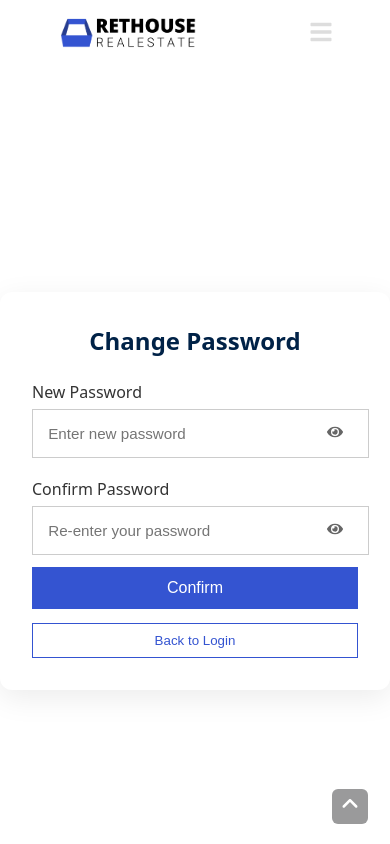
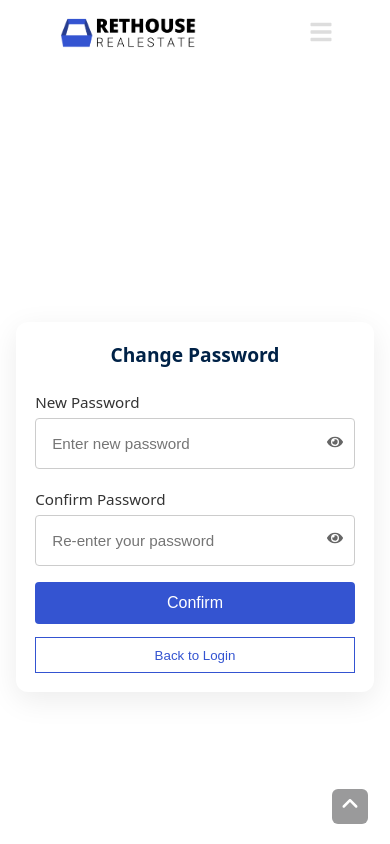
Before and after one commit to MAliDevx/Real-Statez-, a React (Vite) app: page /reset-password in a window 390 px wide. Shown: the top 844 px of the page. Built offline with nearby package versions, Linux system fonts and the light colour scheme.

Commit message:
Fixed the responsiveness

```diff
--- a/src/Auth/EmailVerify/verifyEmailStyle.js
+++ b/src/Auth/EmailVerify/verifyEmailStyle.js
@@ -10,10 +10,18 @@ export const AuthPageLayout = styled.div`
 export const FormCard = styled.div`
   padding: 2em;
   border-radius: 12px;
-  width: min(95%, 400px);
+  /* width: min(95%, 400px); */
+  width: 60%;
   background-color: #ffffff;
   box-shadow: 0 8px 30px rgba(0, 0, 0, 0.08);
+@media (min-width: 768px) {
+    width: 70%;
 
+}
+@media (min-width: 480px) {
+    width: 80%;
+
+}
   .form-title {
     text-align: center;
     margin-bottom: 1.5em;
@@ -61,13 +69,14 @@ export const FormCard = styled.div`
       position: relative;
 
       input {
-        width: 85%;
+        width: 100%;
         padding: 1em;
         padding-right: 3em;
         border: 1px solid #ccc;
         font-size: 0.95rem;
         outline: none;
         transition: 0.3s ease;
+        box-sizing: border-box;
       }
 
       input:focus {
--- a/src/Auth/Login/loginStyle.js
+++ b/src/Auth/Login/loginStyle.js
@@ -5,30 +5,50 @@ export const AuthPageLayout = styled.div`
   justify-content: center;
   align-items: center;
   min-height: 100vh;
+  padding: 1rem;
 `;
 
 export const FormCard = styled.div`
   padding: 2em;
   border-radius: 12px;
-  width: min(95%, 400px);
+  width: 40%;
   background-color: #ffffff;
   box-shadow: 0 8px 30px rgba(0, 0, 0, 0.08);
+
+  @media (max-width: 1024px) {
+    width: 60%;
+  }
+
+  @media (max-width: 768px) {
+    width: 80%;
+    padding: 1.5em;
+  }
+
+  @media (max-width: 480px) {
+    width: 100%;
+    padding: 1.2em;
+  }
 
   .form-title {
     text-align: center;
     margin-bottom: 1.5em;
 
     h1 {
-      /* font-size: 1.25rem; */
       font-weight: 600;
       color: var(--large-text);
       margin: 0;
+      font-size: 1.4rem;
+
+      @media (max-width: 480px) {
+        font-size: 1.2rem;
       }
     }
-#rememberMe{
+  }
+
+  #rememberMe {
     accent-color: var(--primary-button);
+  }
 
-}
   .form-fields {
     display: flex;
     flex-direction: column;
@@ -43,19 +63,23 @@ export const FormCard = styled.div`
       margin-bottom: 0.4em;
       font-weight: 500;
       color: #333;
+      font-size: 0.95rem;
     }
 
     .field-wrap {
       position: relative;
 
       input {
-        width: 84%;
+        width: 100%;
+        box-sizing: border-box;
         padding: 1em;
         padding-right: 3em;
         border: 1px solid #ccc;
         font-size: 0.95rem;
         outline: none;
         transition: 0.3s ease;
+        border-radius: 4px;
+
       }
 
       input:focus {
@@ -65,7 +89,7 @@ export const FormCard = styled.div`
       .icon {
         position: absolute;
         top: 50%;
-        right: 0.75em;
+        right: 1.2em;
         transform: translateY(-50%);
         cursor: pointer;
         color: #666;
@@ -80,6 +104,7 @@ export const FormCard = styled.div`
     align-items: center;
     margin-block: 1em;
     font-size: 0.9rem;
+    flex-wrap: wrap;
 
     .left {
       display: flex;
@@ -102,6 +127,12 @@ export const FormCard = styled.div`
     .right:hover {
       color: #005f8a;
     }
+
+    @media (max-width: 480px) {
+      flex-direction: column;
+      align-items: flex-start;
+      gap: 0.5em;
+    }
   }
 
   .btn-primary-full {
@@ -113,32 +144,35 @@ export const FormCard = styled.div`
     font-size: 1rem;
     font-weight: 500;
     cursor: pointer;
+    border-radius: 4px;
     transition: background-color 0.3s;
   }
 
   .btn-primary-full:hover {
     background-color: #1C55C3;
   }
-.sign-up{
+
+  .sign-up {
     display: flex;
     align-items: center;
     justify-content: center;
     font-size: 14.5px;
     margin-top: 15px;
-    a{
+    text-align: center;
+    flex-wrap: wrap;
+
+    a {
       color: var(--primary-button);
       cursor: pointer;
       margin-left: 8px;
 
-        &:hover{
+      &:hover {
         text-decoration: underline;
       }
     }
-
   }
 
-.error-input{
+  .error-input {
     border: 1px solid red !important;
-
   }
 `;
--- a/src/Auth/forgotPassword/forgotPasswordStyle.js
+++ b/src/Auth/forgotPassword/forgotPasswordStyle.js
@@ -5,36 +5,56 @@ export const AuthPageLayout = styled.div`
   justify-content: center;
   align-items: center;
   min-height: 100vh;
+  padding: 1rem;
 `;
 
 export const FormCard = styled.div`
-  padding: 2em;
+  padding: 2rem;
   border-radius: 12px;
-  width: min(95%, 400px);
+  width: 70%;
   background-color: #ffffff;
   box-shadow: 0 8px 30px rgba(0, 0, 0, 0.08);
+  box-sizing: border-box;
+
+  @media (max-width: 1024px) {
+    width: 60%;
+  }
+
+  @media (max-width: 768px) {
+    width: 80%;
+    padding: 1.5rem;
+  }
+
+  @media (max-width: 480px) {
+    width: 100%;
+    padding: 1.2rem;
+  }
 
   .form-title {
     text-align: center;
-    margin-bottom: 1.5em;
-
+    margin-bottom: 1.5rem;
 
     h2 {
-      /* font-size: 1.25rem; */
+      font-size: 1.4rem;
       font-weight: 600;
       color: var(--large-text);
       margin: 0;
+
+      @media (max-width: 480px) {
+        font-size: 1.2rem;
       }
     }
-#rememberMe{
+  }
+
+  #rememberMe {
     accent-color: var(--primary-button);
+  }
 
-}
   .form-fields {
     display: flex;
     flex-direction: column;
-    gap: 1.2em;
-    width: 99%;
+    gap: 1.2rem;
+    width: 100%;
   }
 
   .input-field {
@@ -42,32 +62,39 @@ export const FormCard = styled.div`
     flex-direction: column;
 
     label {
-      margin-bottom: 0.4em;
+      margin-bottom: 0.4rem;
       font-weight: 500;
       color: #333;
+      font-size: 0.95rem;
     }
 
     .field-wrap {
       position: relative;
 
       input {
-        width: 85%;
-        padding: 1em;
-        padding-right: 3em;
+        width: 100%;
+        padding: 1rem;
+        padding-right: 3rem;
         border: 1px solid #ccc;
         font-size: 0.95rem;
         outline: none;
-        transition: 0.3s ease;
+        transition: border-color 0.3s ease;
+        border-radius: 4px;
+        box-sizing: border-box;
       }
 
       input:focus {
         border-color: #0077b6;
       }
 
+      input:hover {
+        border-color: #999;
+      }
+
       .icon {
         position: absolute;
         top: 50%;
-        right: 0.75em;
+        right: 0.75rem;
         transform: translateY(-50%);
         cursor: pointer;
         color: #666;
@@ -80,13 +107,14 @@ export const FormCard = styled.div`
     display: flex;
     justify-content: space-between;
     align-items: center;
-    margin-block: 1em;
+    margin-block: 1rem;
     font-size: 0.9rem;
+    flex-wrap: wrap;
 
     .left {
       display: flex;
       align-items: center;
-      gap: 0.5em;
+      gap: 0.5rem;
 
       label {
         cursor: pointer;
@@ -104,40 +132,52 @@ export const FormCard = styled.div`
     .right:hover {
       color: #005f8a;
     }
+
+    @media (max-width: 480px) {
+      flex-direction: column;
+      align-items: flex-start;
+      gap: 0.5rem;
+    }
   }
 
   .btn-primary-full {
     width: 100%;
-    padding: 0.75em;
+    padding: 0.75rem;
     background-color: var(--primary-button);
     color: #fff;
     border: none;
     font-size: 1rem;
     font-weight: 500;
     cursor: pointer;
+    border-radius: 4px;
     transition: background-color 0.3s;
-    margin-top: 12px;
+    margin-top: 1rem;
   }
 
   .btn-primary-full:hover {
-    background-color: #1C55C3;
+    background-color: #1c55c3;
   }
-.sign-up{
+
+  .sign-up {
     display: flex;
     align-items: center;
     justify-content: center;
-    font-size: 14.5px;
-    margin-top: 15px;
-    a{
+    font-size: 0.9rem;
+    margin-top: 1rem;
+    text-align: center;
+    flex-wrap: wrap;
+
+    a {
       color: var(--primary-button);
       cursor: pointer;
-        margin-left: 8px;
+      margin-left: 0.5rem;
 
-        &:hover{
+      &:hover {
         text-decoration: underline;
       }
     }
   }
+
   .error-input {
     border: 1px solid red !important;
   }
--- a/src/Auth/signUp/signUpStyle.js
+++ b/src/Auth/signUp/signUpStyle.js
@@ -5,78 +5,134 @@ export const AuthPageLayout = styled.div`
   justify-content: center;
   align-items: center;
   min-height: 100vh;
+  padding: 1rem;
 `;
 
 export const FormCard = styled.div`
   padding: 2em;
   border-radius: 12px;
-  width: 35%;
+  width: 40%;
   background-color: #ffffff;
   box-shadow: 0 8px 30px rgba(0, 0, 0, 0.08);
+
+  @media (max-width: 1024px) {
+    width: 50%;
+  }
+
+  @media (max-width: 768px) {
+    width: 80%;
+    padding: 1.5em;
+  }
+
+  @media (max-width: 480px) {
+    width: 95%;
+    padding: 1em;
+  }
+
   .error-border {
     border: 1px solid red !important;
   }
-  .input-field{
+
+  .input-field {
     width: 50%;
     padding: 10px 0px;
-input, select{
+
+    input,
+    select {
       width: 100%;
-    padding:10px 4px;
+      padding: 10px 4px;
       outline: none;
       border: 1px solid var(--input-border);
-&:focus{
+
+      &:focus {
         outline: 1px solid #9cace9;
       }
     }
+
+    @media (max-width: 768px) {
+      width: 100%;
     }
-  .form-row{
+  }
+
+  .form-row {
     display: flex;
     width: 100%;
     gap: 20px;
 
+    @media (max-width: 768px) {
+      flex-direction: column;
+      gap: 10px;
     }
-  #email-field{
+  }
+
+  #email-field {
     width: 100%;
-    input{
+
+    input {
       width: 100%;
     }
-   label{
+
+    label {
       display: block;
     }
   }
-  #location{
+
+  #location {
     display: flex;
     align-items: center;
     justify-content: center;
-    input{
+
+    input {
       width: 100%;
     }
-    select{
+
+    select {
       width: 106%;
     }
-    label{
+
+    label {
       display: block;
     }
+
+    @media (max-width: 768px) {
+      flex-direction: column;
+      align-items: flex-start;
+
+      select {
+        width: 100%;
       }
-  .select-gender{
+    }
+  }
+
+  .select-gender {
     display: flex;
     align-items: center;
     justify-content: center;
+
+    @media (max-width: 768px) {
+      justify-content: flex-start;
     }
-.password-wrap{
+  }
+
+  .password-wrap {
     display: flex;
     align-items: center;
     justify-content: center;
     border: 1px solid var(--input-border);
     width: 104%;
-    input{
+
+    input {
       border: 0;
       outline: none !important;
       width: 100%;
+    }
 
+    @media (max-width: 768px) {
+      width: 100%;
     }
   }
-.icon{
+
+  .icon {
     margin-right: 10px;
   }
 
@@ -90,27 +146,33 @@ gap: 20px;
     font-weight: 500;
     cursor: pointer;
     transition: background-color 0.3s;
+
+    @media (max-width: 768px) {
+      width: 100%;
+    }
   }
 
   .btn-primary-full:hover {
     background-color: #1C55C3;
   }
-  .sign-up{
+
+  .sign-up {
     display: flex;
     align-items: center;
     justify-content: center;
     font-size: 14.5px;
     margin-top: 15px;
-    a{
+    flex-wrap: wrap;
+    text-align: center;
+
+    a {
       color: var(--primary-button);
       cursor: pointer;
       margin-left: 8px;
 
-        &:hover{
+      &:hover {
         text-decoration: underline;
       }
     }
   }
-
-
 `;
--- a/src/components/shared/header/headerStyle.js
+++ b/src/components/shared/header/headerStyle.js
@@ -13,6 +13,7 @@ export const HeaderContainer = styled.header`
   box-shadow: ${({ scrolled }) =>
     scrolled ? "0 2px 5px rgba(0, 0, 0, 0.1)" : "none"};
   transition: background-color 0.3s ease, box-shadow 0.3s ease;
+  /* height: 100vh; */
 `;
 
 export const Logo = styled.div`
@@ -108,8 +109,10 @@ export const MobileMenu = styled.div`
   /* border-radius: 8px; */
   display: ${({ isOpen }) => (isOpen ? "flex" : "none")};
   flex-direction: column;
-  gap: 15px;
+  gap: 50px;
   z-index: 2000;
+  height: 100vh;
+
 
   @media (min-width: 577px) {
     display: none;
--- a/src/pages/Home/homeStyle.js
+++ b/src/pages/Home/homeStyle.js
@@ -1,5 +1,7 @@
-import { createGlobalStyle } from "styled-components";
-import styled, {keyframes} from "styled-components";
+// homeStyle.js
+import styled, { createGlobalStyle, keyframes } from 'styled-components';
+import { SwiperSlide } from 'swiper/react';
+
 export const SwiperStyles = createGlobalStyle`
   .swiper-button-next,
   .swiper-button-prev {
@@ -16,6 +18,9 @@ export const SwiperStyles = createGlobalStyle`
     font-size: 18px;
     font-weight: bold;
   }
+  .mySwiper {
+    height: 93vh;
+  }
 `;
 
 const slideFromTop = keyframes`
@@ -29,9 +34,66 @@ const slideFromTop = keyframes`
   }
 `;
 
-
 export const AnimatedHeading = styled.h1`
   font-size: 3rem;
   margin-bottom: 0rem;
   animation: ${slideFromTop} 1s ease-out;
+  text-align: center;
 `;
+
+export const StyledSwiperSlide = styled(SwiperSlide)`
+  width: 100%;
+  height: 93vh;
+`;
+
+export const SlideContainer = styled.div`
+  position: relative;
+  background-image: url(${props => props.image});
+  background-size: cover;
+  background-position: center;
+  width: 100%;
+  height: 100%;
+
+`;
+
+export const SlideOverlay = styled.div`
+  position: absolute;
+  top: 0;
+  left: 0;
+  right: 0;
+  bottom: 0;
+  z-index: 1;
+  background: rgba(0, 0, 0, 0.3); /* Optional: a light overlay */
+`;
+
+export const SlideContent = styled.div`
+  position: relative;
+  z-index: 2;
+  display: flex;
+  align-items: center;
+  justify-content: center;
+  flex-direction: column;
+  height: 100%;
+  color: white;
+  text-align: center;
+  padding: 0 20px;
+   @media (min-width: 768px) {
+height:80%;
+  }
+
+  p {
+    font-size: 1.1rem;
+    max-width: 600px;
+    margin-bottom: 1.5rem;
+    color: #f0f0f0;
+  }
+
+  @media (max-width: 768px) {
+    h1 {
+      font-size: 2rem;
+    }
+    p {
+      font-size: 1rem;
+    }
+  }
+`;
--- a/src/styles/commanClasses.js
+++ b/src/styles/commanClasses.js
@@ -6,6 +6,7 @@ export const DividerWithText = styled.div`
   justify-content: center;
   text-align: center;
   width: 100%;
+  height: auto;
 
   &::before,
   &::after {
```
Also changed, not shown: src/components/shared/footer/footerStyle.js (+65 -7 lines), src/pages/Home/home.jsx (+17 -63 lines), src/pages/PropertiseService/propertyStyle.js (+50 -6 lines). Lines whose indentation alone changed are shown as unchanged.
